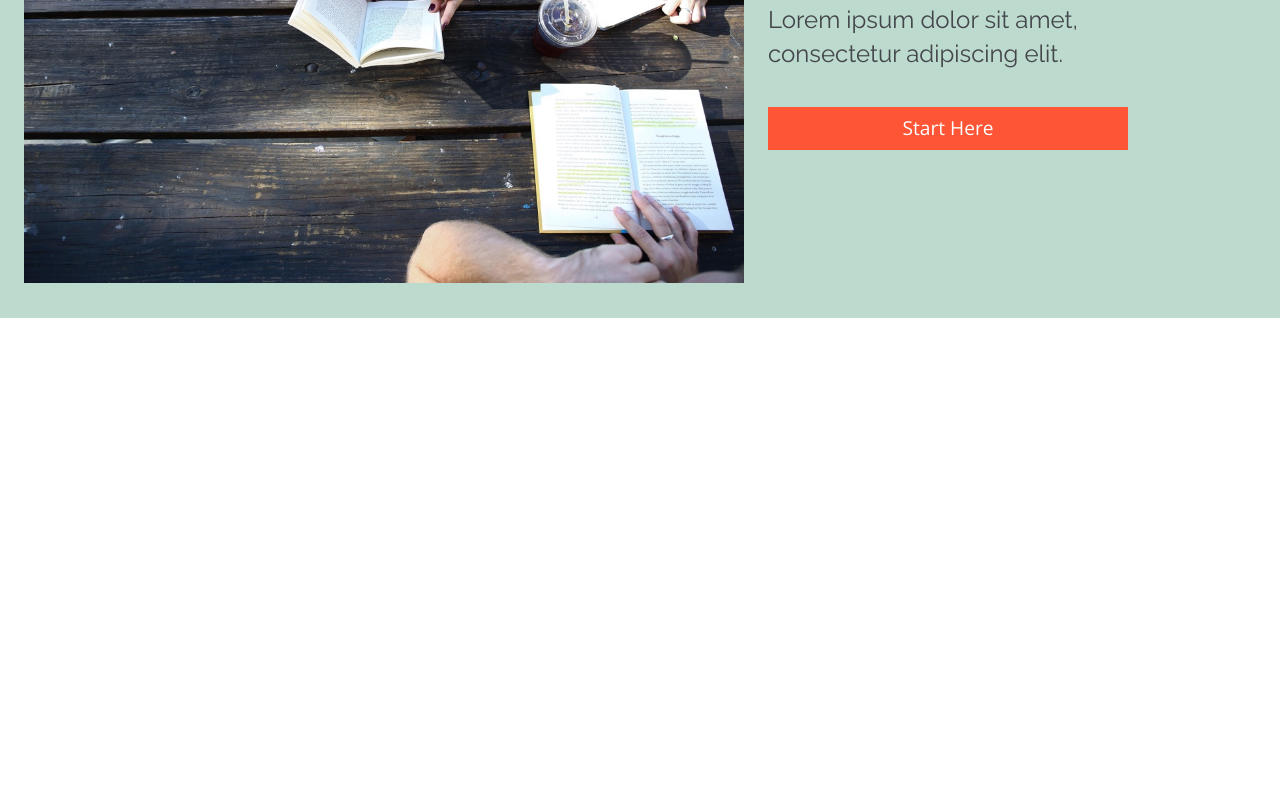
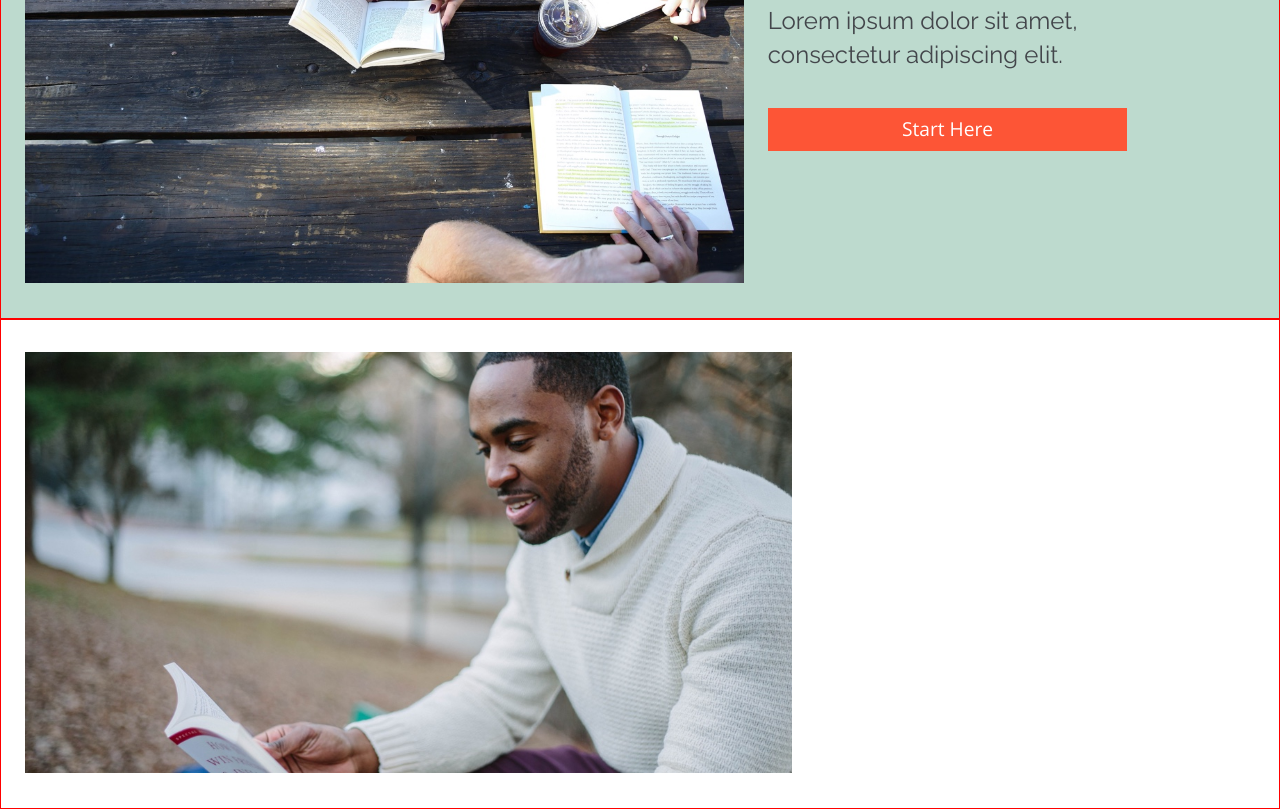
Before and after one commit to Lucy4P/colmar, a plain HTML site: page index.html in a window 1280 px wide. Shown: the part 345-1154 px from the top of the page. Before the commit the page ends 800 px from the top, so only its background shows below. Drawn offline with nearby package versions, Linux system fonts and the light colour scheme.

Commit message:
add info img

```diff
--- a/index.html
+++ b/index.html
@@ -43,5 +43,14 @@
     </div>
   </div>
 
+
+  <div class="info-section">
+    <div class="img-container">
+      <img src="./resources/images/information-main.jpg" alt="">
+    </div>
+
+
+  </div>
+
   </body>
 </html>
--- a/resources/css/style.css
+++ b/resources/css/style.css
@@ -65,7 +65,7 @@ nav span:last-child a {
 
 .banner {
   background-color: #bddace;
-  /*border: 1px solid red;*/
+  border: 1px solid red;
   display: flex;
   justify-content: flex-start;
   position: relative;
@@ -126,6 +126,22 @@ h1, h2, .cta {
   font-size: 1.3rem;
 }
 
+.info-section {
+  border: 1px solid red;
+  position: relative;
+  top: 4rem;
+}
+
+
+.info-section img {
+  width: 100%;
+  height: auto;
+}
+
+
+
+
+/* Set breakpoint based on design and phone screen size consideration*/
 @media only screen and (max-width: 700px){
   .mobile {
     display: flex;
```
